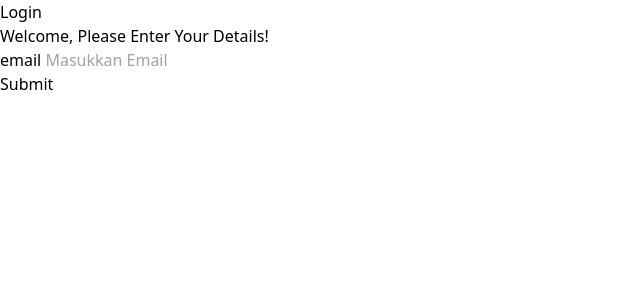
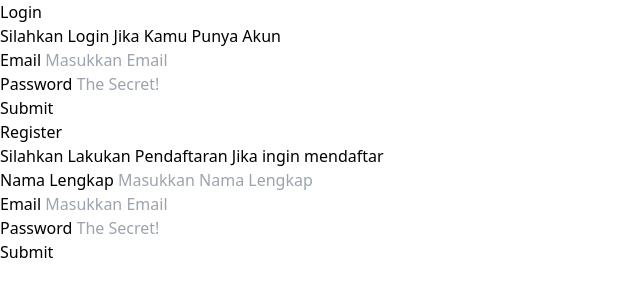
Before and after one commit to fuureya/belajar-react-js, a React (Vite) app: page /login in a window 1280 px wide. Shown: the top 300 px of the page, without its empty margins (0-640 px from the left). Built offline with nearby package versions, Linux system fonts and the light colour scheme.

Commit message:
menyelesaikan implementasi atomix design

```diff
--- a/src/App.jsx
+++ b/src/App.jsx
@@ -1,27 +1,13 @@
-import InputForm from "./Components/Elements/Input/Index";
-import Button from "./Components/Elements/Button/Index";
+import Login from "./Pages/Login"
+import Register from "./Pages/Register"
+
 
 function App() {
   return (
-    <div className='flex justify-center min-h-screen items-center'>
-      <div className="w-full max-w-xs">
-        <h1 className="text-blue-600 text-3xl font-bold mb-2 ">Login</h1>
-        <p className="font-medium text-slate-500">
-          Welcome, Please Enter Your Details!
-        </p>
-        <form action="">
-
-          <InputForm text="email" type="email" id="email" placeholder="Masukkan Email" />
-
-          {/* <div className="mb-6">
-            <label htmlFor="" className="block text-slate-700 text-sm font-bold mb-2">Password </label>
-            <input type="Password" className="text-sm border rounded w-full py-2 px-3 text-slate-700 placeholder: opacity:50" placeholder="Secret Password!" />
-          </div> */}
-
-          <Button variant="bg-blue-600 w-full">Submit</Button>
-        </form>
-      </div>
-    </div>
+    <>
+      <Login />
+      <Register />
+    </>
   )
 }
 
--- /dev/null
+++ b/src/Components/Fragments/FormLogin.jsx
@@ -0,0 +1,14 @@
+import InputForm from "../Elements/Input/Index";
+import Button from "../Elements/Button/Index";
+
+const FormLogin = () => {
+    return (
+        <form action="">
+            <InputForm text="Email" type="email" id="email" idForm="email" placeholder="Masukkan Email" />
+            <InputForm text="Password" type="password" id="password" idForm="password" placeholder="The Secret!" />
+            <Button variant="bg-blue-600 w-full">Submit</Button>
+        </form>
+    )
+}
+
+export default FormLogin;
--- /dev/null
+++ b/src/Components/Fragments/FormRegister.jsx
@@ -0,0 +1,15 @@
+import InputForm from "../Elements/Input/Index";
+import Button from "../Elements/Button/Index";
+
+const FormLogin = () => {
+    return (
+        <form action="">
+            <InputForm text="Nama Lengkap" type="text" id="nalep" idForm="nalep" placeholder="Masukkan Nama Lengkap" />
+            <InputForm text="Email" type="email" id="email" idForm="email" placeholder="Masukkan Email" />
+            <InputForm text="Password" type="password" id="password" idForm="password" placeholder="The Secret!" />
+            <Button variant="bg-blue-600 w-full">Submit</Button>
+        </form>
+    )
+}
+
+export default FormLogin;
--- /dev/null
+++ b/src/Components/Layouts/AuthLayout.jsx
@@ -0,0 +1,18 @@
+const AuthLayout = (props) => {
+    const { children, title, text } = props;
+    return (
+        <div className='flex justify-center min-h-screen items-center'>
+            <div className="w-full max-w-xs">
+                <h1 className="text-blue-600 text-3xl font-bold mb-2 ">{title}</h1>
+                <p className="font-medium text-slate-500">
+                    {text}
+                </p>
+
+                {children}
+
+            </div>
+        </div>
+    );
+}
+
+export default AuthLayout;
--- /dev/null
+++ b/src/Pages/Login.jsx
@@ -0,0 +1,10 @@
+import FormLogin from "../Components/Fragments/FormLogin";
+import AuthLayout from "../Components/Layouts/AuthLayout";
+
+const Login = () => {
+    return (
+        <AuthLayout title="Login" text="Silahkan Login Jika Kamu Punya Akun" > <FormLogin /> </AuthLayout>
+    )
+}
+
+export default Login;
--- /dev/null
+++ b/src/Pages/Register.jsx
@@ -0,0 +1,10 @@
+import FormLogin from "../Components/Fragments/FormRegister";
+import AuthLayout from "../Components/Layouts/AuthLayout";
+
+const Register = () => {
+    return (
+        <AuthLayout title="Register" text="Silahkan Lakukan Pendaftaran Jika ingin mendaftar" > <FormLogin /> </AuthLayout>
+    )
+}
+
+export default Register;
```
